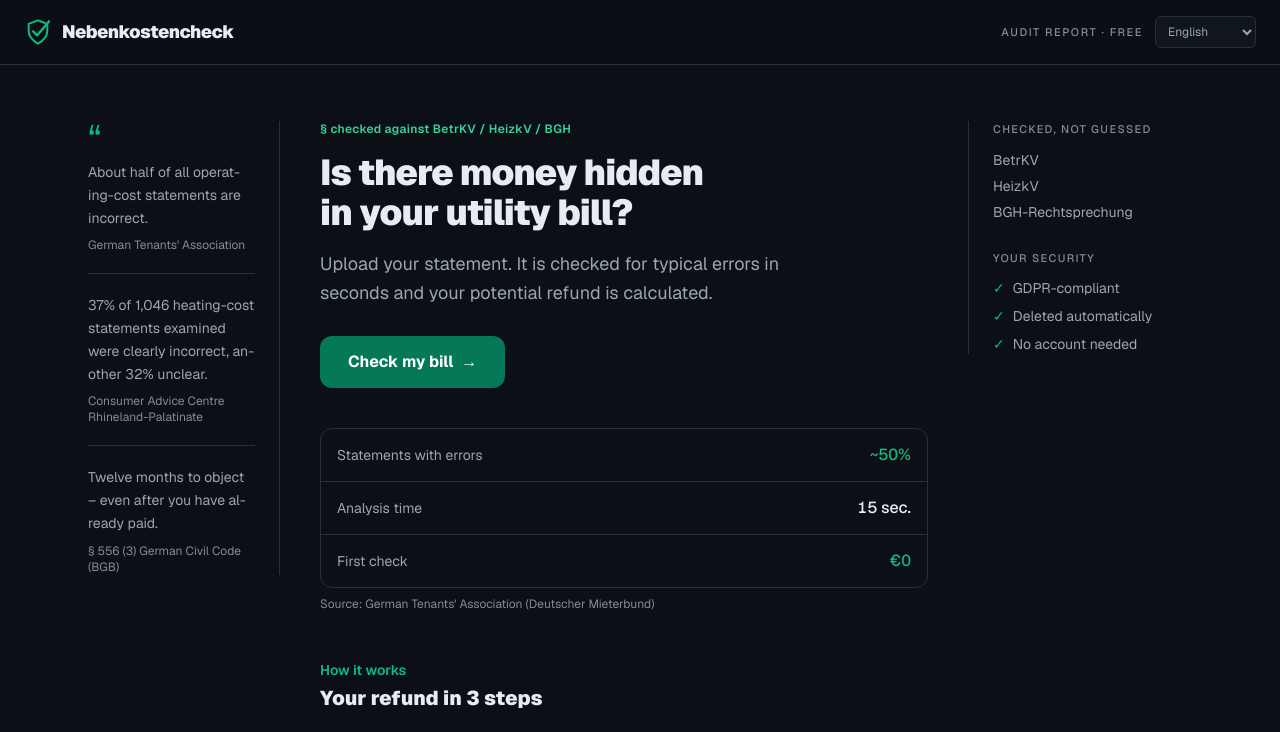
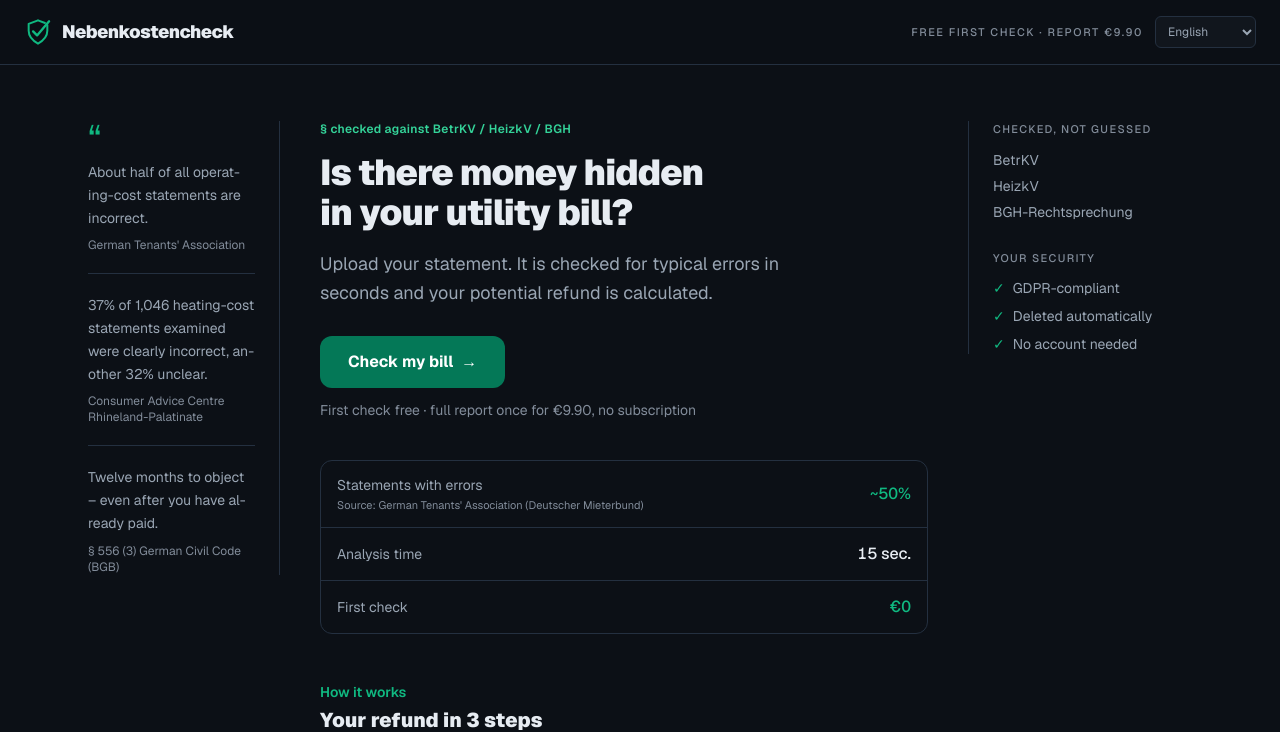
Before and after one commit to bartpirat90/nebenkostencheck, a Next.js app: page /en in a window 1280 px wide. Shown: the top 732 px of the page. Built offline with nearby package versions, Linux system fonts and the light colour scheme.

Commit message:
feat(landing): Preis auf der Startseite sichtbar, Badge ohne Gratis-Versprechen, Quelle nur an der Mieterbund-Zahl

```diff
--- a/messages/ar.json
+++ b/messages/ar.json
@@ -6,7 +6,7 @@
     "ogAlt": "Nebenkostencheck – افحص فاتورة التكاليف الإضافية الألمانية واسترد أموالك"
   },
   "nav": {
-    "badge": "تقرير الفحص · مجاناً"
+    "badge": "الفحص الأول مجاني · التقرير 9,90 €"
   },
   "trust": {
     "dsgvo": "متوافق مع اللائحة العامة لحماية البيانات",
@@ -17,12 +17,12 @@
     "eyebrow": "§ مفحوص وفق BetrKV / HeizkV / BGH",
     "headline": "هل هناك أموال مخبأة في فاتورتك؟",
     "subline": "ارفع فاتورتك. تُفحص بحثاً عن الأخطاء الشائعة في ثوانٍ ويُحتسب مبلغ الاسترداد المحتمل.",
-    "cta": "افحص فاتورتي"
+    "cta": "افحص فاتورتي",
+    "priceNote": "الفحص الأول مجاني · التقرير الكامل مقابل 9,90 € مرة واحدة، بدون اشتراك"
   },
   "stats": {
-    "source": "المصدر: اتحاد المستأجرين الألماني (Deutscher Mieterbund)",
     "items": [
-      { "label": "فواتير بها أخطاء", "value": "~50%" },
+      { "label": "فواتير بها أخطاء", "value": "~50%", "source": "المصدر: اتحاد المستأجرين الألماني (Deutscher Mieterbund)" },
       { "label": "مدة التحليل", "value": "15 ثانية" },
       { "label": "الفحص الأول", "value": "0 €" }
     ]
--- a/messages/de.json
+++ b/messages/de.json
@@ -5,7 +5,7 @@
     "ogAlt": "Nebenkostencheck – Nebenkostenabrechnung prüfen & Geld zurückholen"
   },
   "nav": {
-    "badge": "PRÜFBERICHT · GRATIS"
+    "badge": "ERST-PRÜFUNG GRATIS · BERICHT 9,90 €"
   },
   "trust": {
     "dsgvo": "DSGVO-konform",
@@ -16,12 +16,12 @@
     "eyebrow": "§ geprüft nach BetrKV / HeizkV / BGH",
     "headline": "Steckt Geld in deiner Nebenkostenabrechnung?",
     "subline": "Lade deine Abrechnung hoch. Sie wird in Sekunden auf typische Fehler geprüft und dein Erstattungspotenzial berechnet.",
-    "cta": "Abrechnung prüfen"
+    "cta": "Abrechnung prüfen",
+    "priceNote": "Erst-Prüfung kostenlos · vollständiger Bericht einmalig 9,90 €, kein Abo"
   },
   "stats": {
-    "source": "Quelle: Deutscher Mieterbund",
     "items": [
-      { "label": "Abrechnungen mit Fehlern", "value": "~50 %" },
+      { "label": "Abrechnungen mit Fehlern", "value": "~50 %", "source": "Quelle: Deutscher Mieterbund" },
       { "label": "Analyse-Dauer", "value": "15 Sek." },
       { "label": "Erst-Prüfung", "value": "0 €" }
     ]
--- a/messages/en.json
+++ b/messages/en.json
@@ -5,7 +5,7 @@
     "ogAlt": "Nebenkostencheck – check your German utility bill and get money back"
   },
   "nav": {
-    "badge": "AUDIT REPORT · FREE"
+    "badge": "FREE FIRST CHECK · REPORT €9.90"
   },
   "trust": {
     "dsgvo": "GDPR-compliant",
@@ -16,12 +16,12 @@
     "eyebrow": "§ checked against BetrKV / HeizkV / BGH",
     "headline": "Is there money hidden in your utility bill?",
     "subline": "Upload your statement. It is checked for typical errors in seconds and your potential refund is calculated.",
-    "cta": "Check my bill"
+    "cta": "Check my bill",
+    "priceNote": "First check free · full report once for €9.90, no subscription"
   },
   "stats": {
-    "source": "Source: German Tenants' Association (Deutscher Mieterbund)",
     "items": [
-      { "label": "Statements with errors", "value": "~50%" },
+      { "label": "Statements with errors", "value": "~50%", "source": "Source: German Tenants' Association (Deutscher Mieterbund)" },
       { "label": "Analysis time", "value": "15 sec." },
       { "label": "First check", "value": "€0" }
     ]
--- a/messages/ru.json
+++ b/messages/ru.json
@@ -6,7 +6,7 @@
     "ogAlt": "Nebenkostencheck – проверьте немецкий счёт за коммунальные расходы и верните деньги"
   },
   "nav": {
-    "badge": "ОТЧЁТ ПРОВЕРКИ · БЕСПЛАТНО"
+    "badge": "ПЕРВАЯ ПРОВЕРКА БЕСПЛАТНО · ОТЧЁТ 9,90 €"
   },
   "trust": {
     "dsgvo": "Соответствует GDPR",
@@ -17,12 +17,12 @@
     "eyebrow": "§ проверено по BetrKV / HeizkV / BGH",
     "headline": "В вашем счёте спрятаны деньги?",
     "subline": "Загрузите счёт. За секунды он проверяется на типичные ошибки, и рассчитывается сумма возможного возврата.",
-    "cta": "Проверить счёт"
+    "cta": "Проверить счёт",
+    "priceNote": "Первая проверка бесплатно · полный отчёт разово за 9,90 €, без подписки"
   },
   "stats": {
-    "source": "Источник: Немецкий союз квартиросъёмщиков (Deutscher Mieterbund)",
     "items": [
-      { "label": "Счета с ошибками", "value": "~50%" },
+      { "label": "Счета с ошибками", "value": "~50%", "source": "Источник: Немецкий союз квартиросъёмщиков (Deutscher Mieterbund)" },
       { "label": "Время анализа", "value": "15 сек." },
       { "label": "Первая проверка", "value": "0 €" }
     ]
--- a/messages/tr.json
+++ b/messages/tr.json
@@ -6,7 +6,7 @@
     "ogAlt": "Nebenkostencheck – Alman yan gider faturanızı kontrol edin ve paranızı geri alın"
   },
   "nav": {
-    "badge": "DENETİM RAPORU · ÜCRETSİZ"
+    "badge": "İLK KONTROL ÜCRETSİZ · RAPOR 9,90 €"
   },
   "trust": {
     "dsgvo": "KVKK/DSGVO uyumlu",
@@ -17,12 +17,12 @@
     "eyebrow": "§ BetrKV / HeizkV / BGH'ye göre kontrol edildi",
     "headline": "Yan gider faturanızda para gizli mi?",
     "subline": "Faturanızı yükleyin. Saniyeler içinde tipik hatalara karşı kontrol edilir ve olası iade tutarınız hesaplanır.",
-    "cta": "Faturamı kontrol et"
+    "cta": "Faturamı kontrol et",
+    "priceNote": "İlk kontrol ücretsiz · tam rapor tek seferlik 9,90 €, abonelik yok"
   },
   "stats": {
-    "source": "Kaynak: Alman Kiracılar Birliği (Deutscher Mieterbund)",
     "items": [
-      { "label": "Hatalı faturalar", "value": "~%50" },
+      { "label": "Hatalı faturalar", "value": "~%50", "source": "Kaynak: Alman Kiracılar Birliği (Deutscher Mieterbund)" },
       { "label": "Analiz süresi", "value": "15 sn." },
       { "label": "İlk kontrol", "value": "0 €" }
     ]
--- a/messages/uk.json
+++ b/messages/uk.json
@@ -6,7 +6,7 @@
     "ogAlt": "Nebenkostencheck – перевірте німецький рахунок за комунальні витрати та поверніть гроші"
   },
   "nav": {
-    "badge": "ЗВІТ ПЕРЕВІРКИ · БЕЗКОШТОВНО"
+    "badge": "ПЕРША ПЕРЕВІРКА БЕЗКОШТОВНО · ЗВІТ 9,90 €"
   },
   "trust": {
     "dsgvo": "Відповідає GDPR",
@@ -17,12 +17,12 @@
     "eyebrow": "§ перевірено за BetrKV / HeizkV / BGH",
     "headline": "У вашому рахунку сховані гроші?",
     "subline": "Завантажте рахунок. За секунди його перевіряють на типові помилки та розраховують суму можливого повернення.",
-    "cta": "Перевірити рахунок"
+    "cta": "Перевірити рахунок",
+    "priceNote": "Перша перевірка безкоштовна · повний звіт одноразово за 9,90 €, без підписки"
   },
   "stats": {
-    "source": "Джерело: Німецька спілка орендарів (Deutscher Mieterbund)",
     "items": [
-      { "label": "Рахунки з помилками", "value": "~50%" },
+      { "label": "Рахунки з помилками", "value": "~50%", "source": "Джерело: Німецька спілка орендарів (Deutscher Mieterbund)" },
       { "label": "Час аналізу", "value": "15 с" },
       { "label": "Перша перевірка", "value": "0 €" }
     ]
--- a/src/components/LandingHero.tsx
+++ b/src/components/LandingHero.tsx
@@ -21,6 +21,7 @@ export default function LandingHero() {
       >
         {t("cta")} <span aria-hidden>→</span>
       </a>
+      <p className="text-sm text-faint mt-3">{t("priceNote")}</p>
       <ul className="lg:hidden flex flex-wrap gap-x-5 gap-y-1.5 mt-6 text-sm text-muted">
         <li className="flex items-center gap-1.5"><span className="text-accent-soft">✓</span> {tt("dsgvo")}</li>
         <li className="flex items-center gap-1.5"><span className="text-accent-soft">✓</span> {tt("deletion")}</li>
--- a/src/components/StatsBar.tsx
+++ b/src/components/StatsBar.tsx
@@ -2,7 +2,7 @@ import { useTranslations } from "next-intl";
 
 export default function StatsBar() {
   const t = useTranslations("stats");
-  const items = t.raw("items") as { label: string; value: string }[];
+  const items = t.raw("items") as { label: string; value: string; source?: string }[];
   // Welche Zeilen das Akzent-Grün bekommen (Position-basiert, sprachunabhängig).
   const accentRows = [0, 2];
 
@@ -11,7 +11,12 @@ export default function StatsBar() {
       <div className="border border-line rounded-xl divide-y divide-line">
         {items.map((stat, i) => (
           <div key={stat.label} className="flex items-center justify-between px-4 py-3.5">
-            <span className="text-sm text-muted">{stat.label}</span>
+            <span className="flex flex-col">
+              <span className="text-sm text-muted">{stat.label}</span>
+              {stat.source && (
+                <span className="block text-[11px] text-faint mt-0.5">{stat.source}</span>
+              )}
+            </span>
             <span
               className={`text-base font-medium tabular-nums ${
                 accentRows.includes(i) ? "text-accent-soft" : "text-fg"
@@ -22,7 +27,6 @@ export default function StatsBar() {
           </div>
         ))}
       </div>
-      <p className="text-xs text-faint mt-2">{t("source")}</p>
     </div>
   );
 }
```
